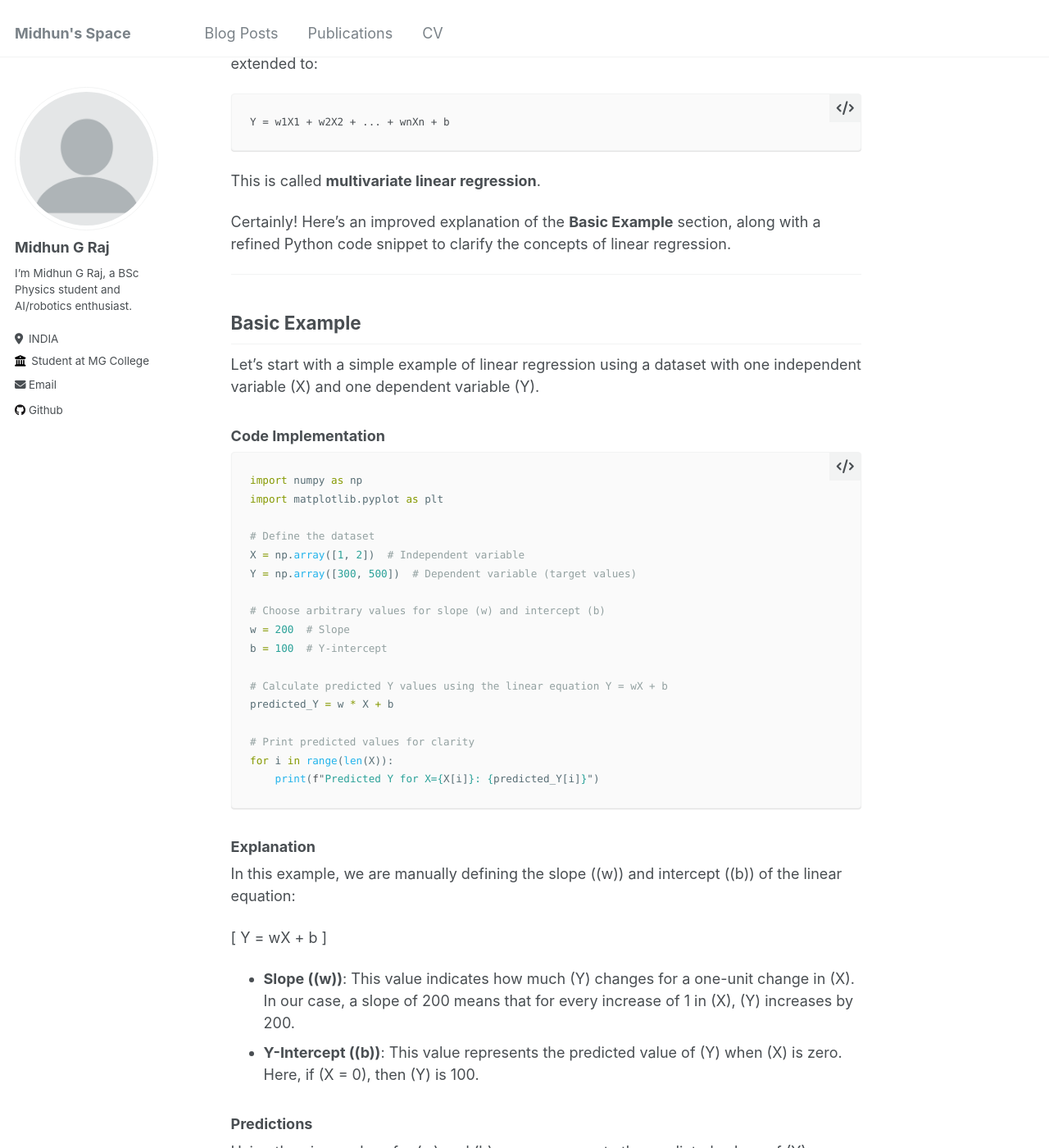
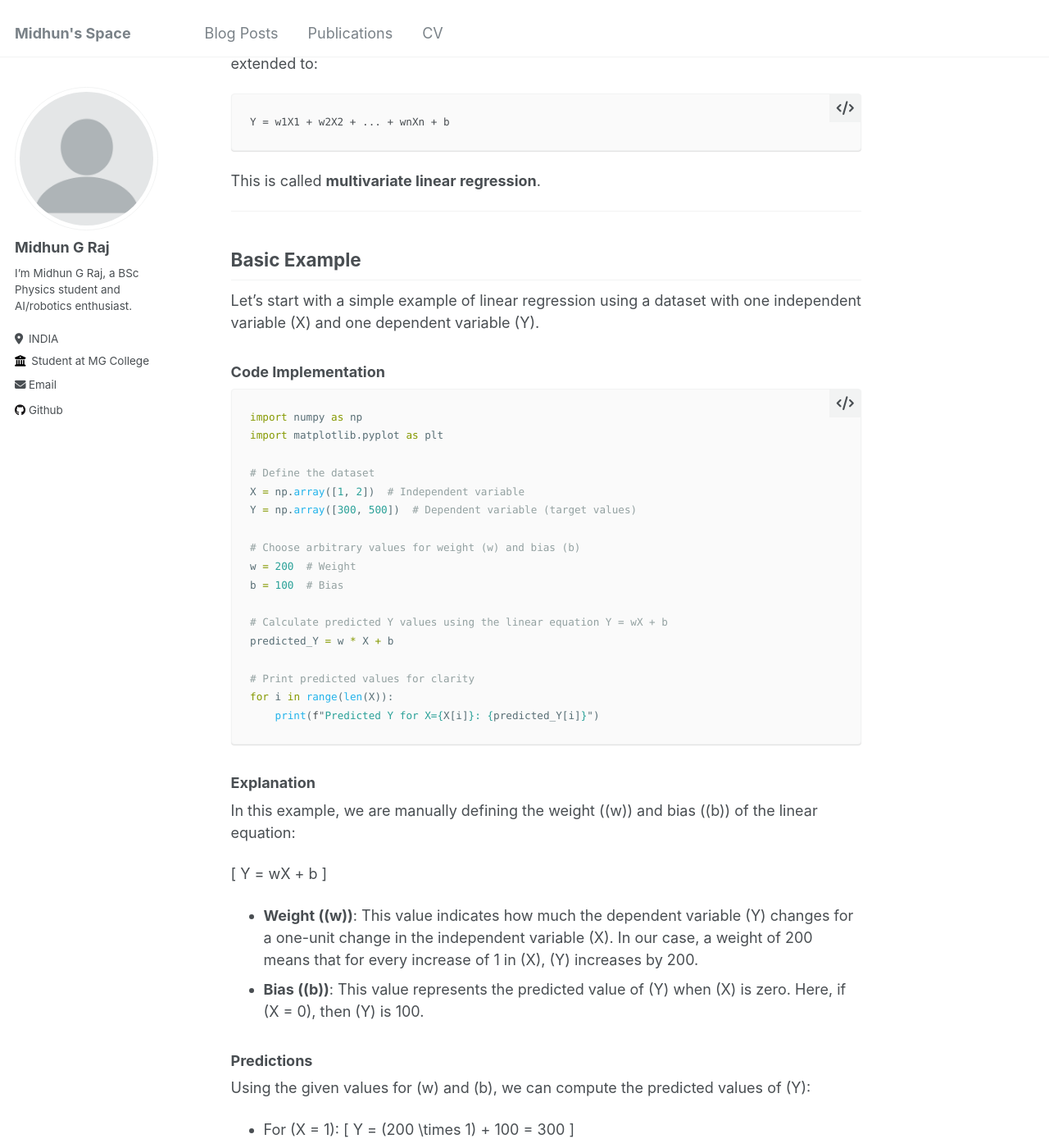
Before and after one commit to MIDHUNGRAJ/midhungraj.github.io, a Jekyll site: the page built from _posts/2022-12-24-blog-post-1.md, in a window 1280 px wide and 1400 px high, scrolled down 1261 px. Shown: the whole window at 82% size. Built offline with Jekyll 4.4.1, drawn with Linux system fonts in a browser that asks for light colours.

Commit message:
udpate ->post

```diff
--- a/_posts/2022-12-24-blog-post-1.md
+++ b/_posts/2022-12-24-blog-post-1.md
@@ -49,10 +49,8 @@ Y = w1X1 + w2X2 + ... + wnXn + b
 
 This is called **multivariate linear regression**.
 
+---
 
-Certainly! Here’s an improved explanation of the **Basic Example** section, along with a refined Python code snippet to clarify the concepts of linear regression.
-
----
 
 ## Basic Example
 
@@ -68,9 +66,9 @@ import matplotlib.pyplot as plt
 X = np.array([1, 2])  # Independent variable
 Y = np.array([300, 500])  # Dependent variable (target values)
 
-# Choose arbitrary values for slope (w) and intercept (b)
-w = 200  # Slope
-b = 100  # Y-intercept
+# Choose arbitrary values for weight (w) and bias (b)
+w = 200  # Weight
+b = 100  # Bias
 
 # Calculate predicted Y values using the linear equation Y = wX + b
 predicted_Y = w * X + b
@@ -82,14 +80,14 @@ for i in range(len(X)):
 
 ### Explanation
 
-In this example, we are manually defining the slope (\(w\)) and intercept (\(b\)) of the linear equation:
+In this example, we are manually defining the weight (\(w\)) and bias (\(b\)) of the linear equation:
 
 \[
 Y = wX + b
 \]
 
-- **Slope (\(w\))**: This value indicates how much \(Y\) changes for a one-unit change in \(X\). In our case, a slope of 200 means that for every increase of 1 in \(X\), \(Y\) increases by 200.
-- **Y-Intercept (\(b\))**: This value represents the predicted value of \(Y\) when \(X\) is zero. Here, if \(X = 0\), then \(Y\) is 100.
+- **Weight (\(w\))**: This value indicates how much the dependent variable \(Y\) changes for a one-unit change in the independent variable \(X\). In our case, a weight of 200 means that for every increase of 1 in \(X\), \(Y\) increases by 200.
+- **Bias (\(b\))**: This value represents the predicted value of \(Y\) when \(X\) is zero. Here, if \(X = 0\), then \(Y\) is 100.
 
 ### Predictions
 
```
